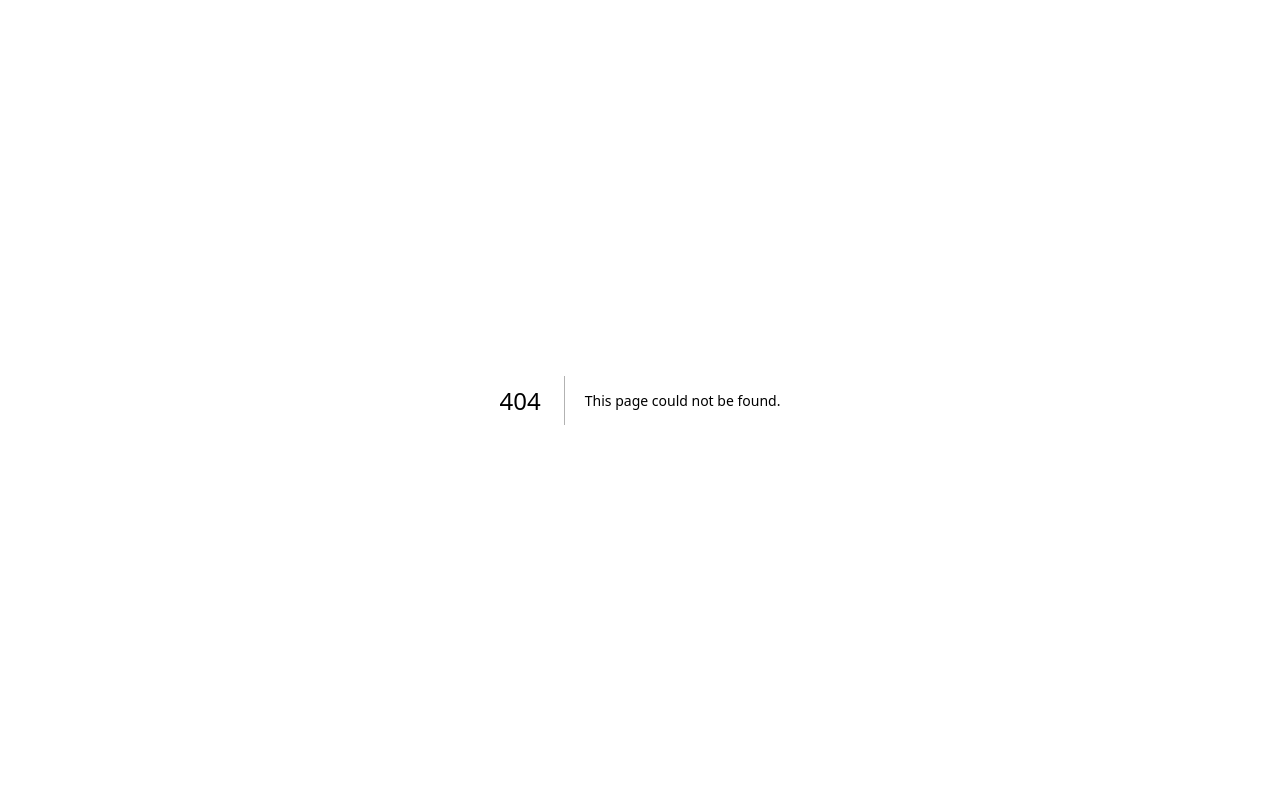
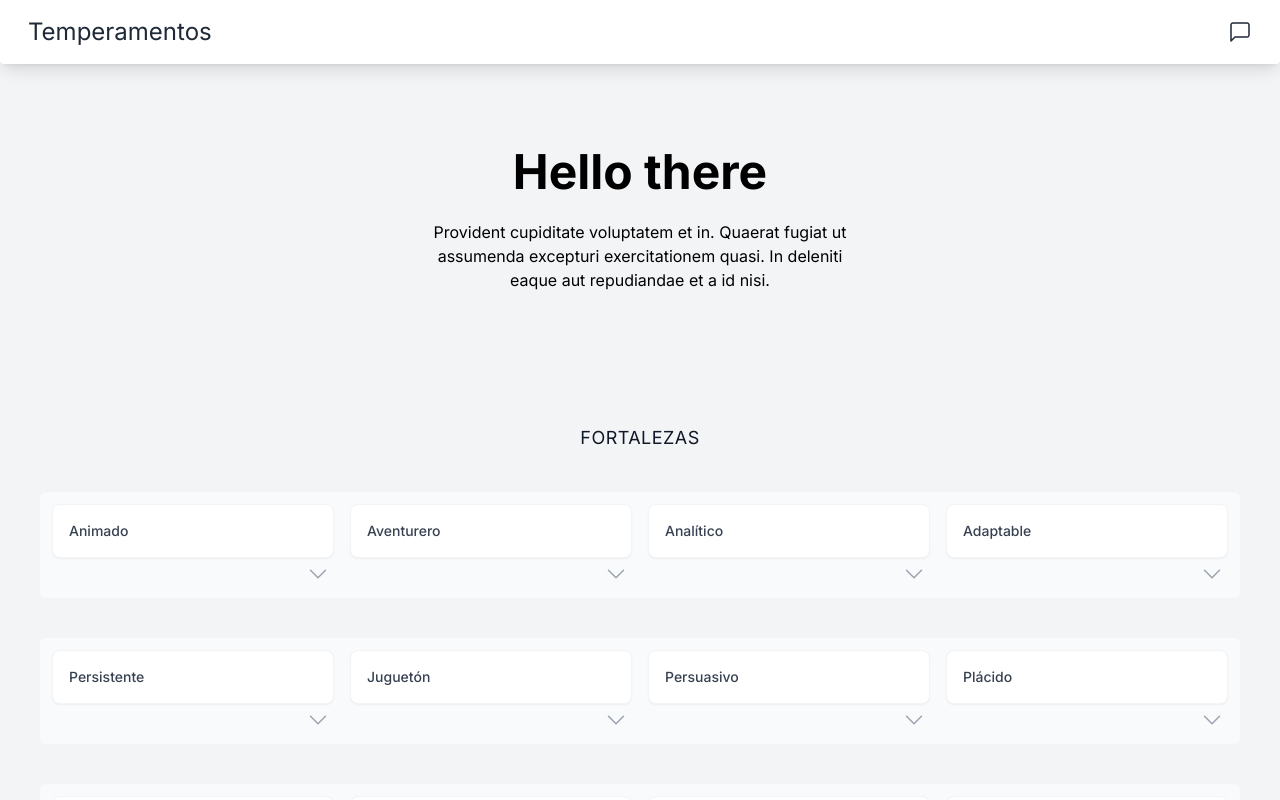
Before and after one commit to vianydev/temperamentos, a Next.js app: page /temperamentos/ in a window 1280 px wide. Before the commit this address had no page. Shown: the top 800 px of the page. Built offline with nearby package versions, Linux system fonts and the light colour scheme.

Commit message:
deploy updates

```diff
--- a/next.config.js
+++ b/next.config.js
@@ -1,11 +1,11 @@
 /** @type {import('next').NextConfig} */
-const isProd = process.env.NODE_ENV === 'production'
+// const isProd = process.env.NODE_ENV === 'production'
 
 const nextConfig = {
-  // basePath: '/temperamentos',
-  // assetPrefix: '/temperamentos/',
-  assetPrefix: isProd ? '/temperamentos' : '',
-  assetPrefix: isProd ? '/temperamentos/' : undefined,
+  basePath: '/temperamentos',
+  assetPrefix: '/temperamentos/',
+  // basePath: isProd ? '/temperamentos' : '',
+  // assetPrefix: isProd ? '/temperamentos/' : undefined,
   output: 'export',
 }
 
--- a/package.json
+++ b/package.json
@@ -7,7 +7,7 @@
     "build": "next build",
     "start": "next start",
     "lint": "next lint",
-    "deploy": "next build && touch out/.nojekyll && npx gh-pages -d out"
+    "deploy": "next build && npx gh-pages -d out"
   },
   "dependencies": {
     "autoprefixer": "10.4.14",
--- a/src/app/layout.js
+++ b/src/app/layout.js
@@ -4,8 +4,8 @@ import { Inter } from 'next/font/google'
 const inter = Inter({ subsets: ['latin'] })
 
 export const metadata = {
-  title: 'Create Next App',
-  description: 'Generated by create next app',
+  title: 'Temperamentos',
+  description: 'Descrubre cual es tu temperamento',
 }
 
 export default function RootLayout({ children }) {
--- a/tailwind.config.js
+++ b/tailwind.config.js
@@ -4,15 +4,11 @@ module.exports = {
     './src/pages/**/*.{js,ts,jsx,tsx,mdx}',
     './src/components/**/*.{js,ts,jsx,tsx,mdx}',
     './src/app/**/*.{js,ts,jsx,tsx,mdx}',
+    "./src/**/*.{js,ts,jsx,tsx,mdx}",
+
   ],
   theme: {
-    extend: {
-      backgroundImage: {
-        'gradient-radial': 'radial-gradient(var(--tw-gradient-stops))',
-        'gradient-conic':
-          'conic-gradient(from 180deg at 50% 50%, var(--tw-gradient-stops))',
-      },
-    },
+    extend: {},
   },
   plugins: [],
 }
```
Also changed, not shown: src/app/globals.css (+0 -8 lines).
